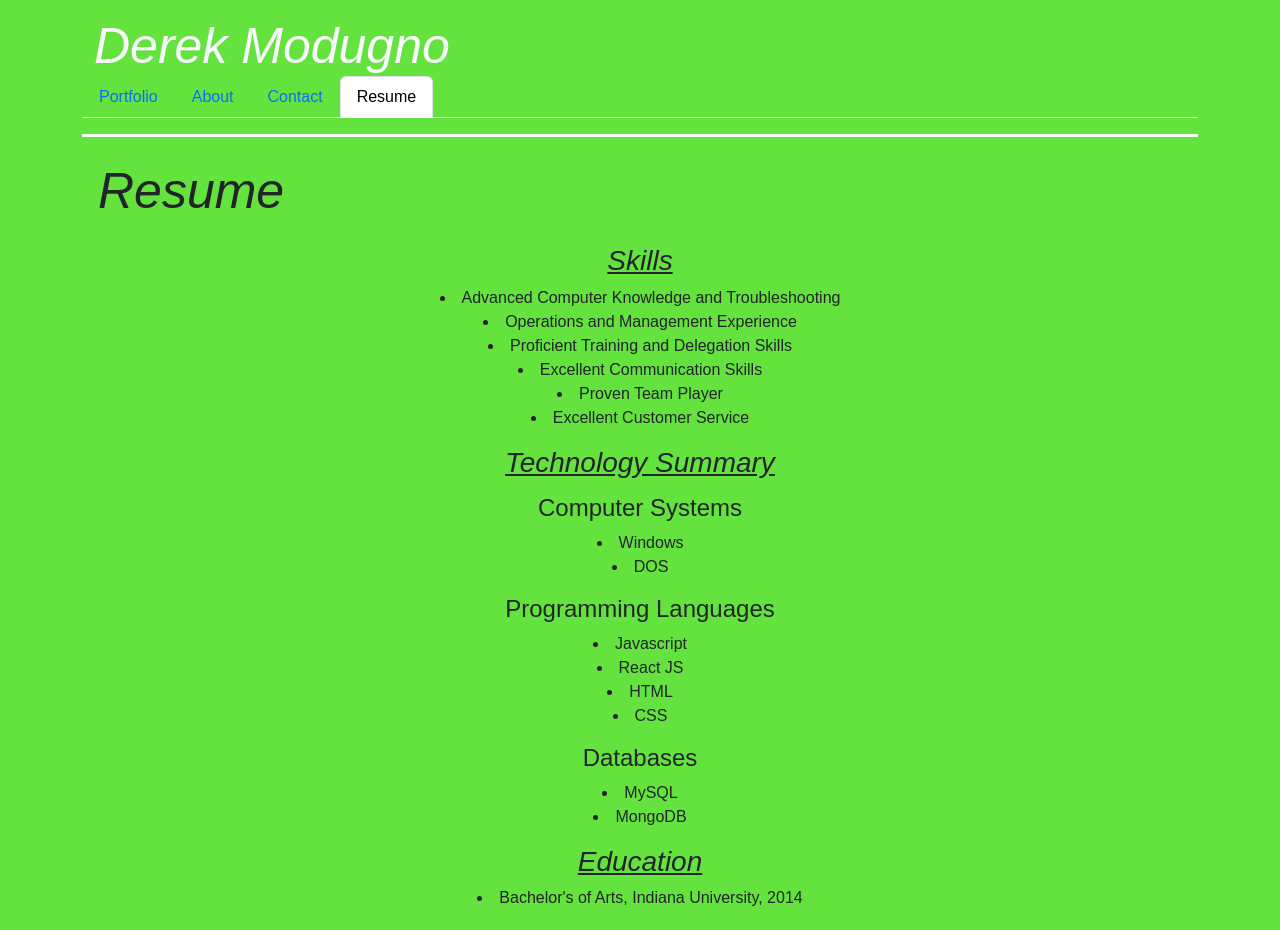
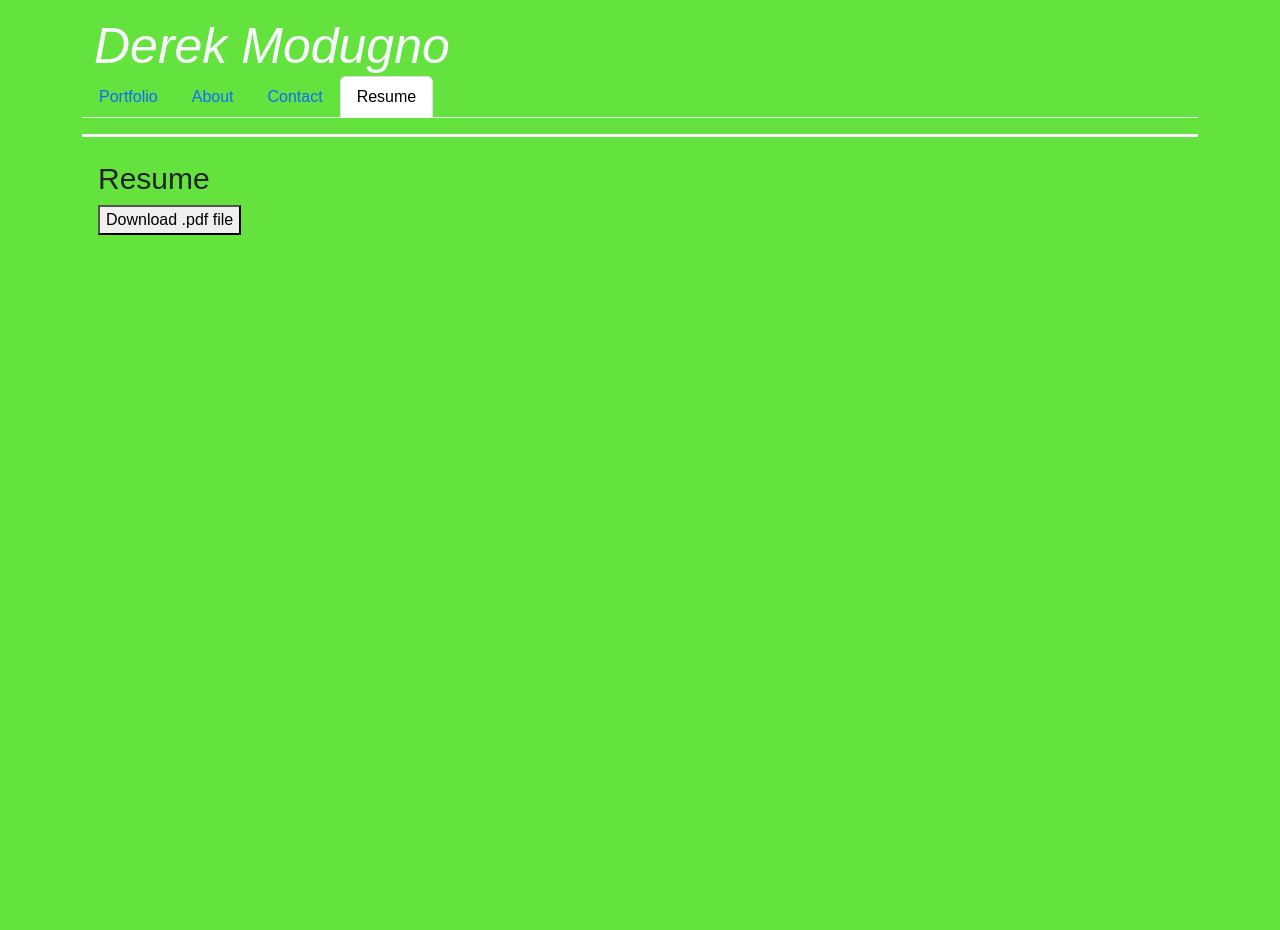
Before and after one commit to derekm129/reactPortfolio, a React (Vite) app in the folder reactPortfolio/: page /Resume in a window 1280 px wide. Shown: the top 930 px of the page. After the commit the page ends 800 px from the top, so only its background shows below. Built offline with nearby package versions, Linux system fonts and the light colour scheme.

Commit message:
made resume pdf downloadable

```diff
--- a/reactPortfolio/package.json
+++ b/reactPortfolio/package.json
@@ -17,6 +17,7 @@
     "match-sorter": "^6.3.1",
     "react": "^18.2.0",
     "react-dom": "^18.2.0",
+    "react-pdf": "^7.7.0",
     "react-router-dom": "^6.21.1",
     "sort-by": "^1.2.0"
   },
--- a/reactPortfolio/src/pages/Resume.jsx
+++ b/reactPortfolio/src/pages/Resume.jsx
@@ -1,44 +1,20 @@
-export default function Resume() {
-    return (
-      <div>
-        <h1>Resume</h1>
-        <h3>Skills</h3>
-          <ul>
-            <li>Advanced Computer Knowledge and Troubleshooting</li>
-            <li>Operations and Management Experience</li>
-            <li>Proficient Training and Delegation Skills</li>
-            <li>Excellent Communication Skills</li>
-            <li>Proven Team Player</li>
-            <li>Excellent Customer Service</li>
-          </ul>
-        <h3>Technology Summary</h3>
-          <h4>Computer Systems</h4>
-            <ul>
-              <li>Windows</li>
-              <li>DOS</li>
-            </ul>
-          <h4>Programming Languages</h4>
-            <ul>
-              <li>Javascript</li>
-              <li>React JS</li>
-              <li>HTML</li>
-              <li>CSS</li>
-            </ul>
-          <h4>Databases</h4>
-            <ul>
-              <li>MySQL</li>
-              <li>MongoDB</li>
-            </ul>
-        <h3>Education</h3>
-          <ul>
-            <li>Bachelor's of Arts, Indiana University, 2014</li>
-          </ul>
-        <h3>Certifications</h3>
-          <ul>
-            <li>UTA Coding Bootcamp Certification, 2024</li>
-          </ul>
-        <p>
-        </p>
-      </div>
-    );
-  }
+import ResumePDF from '../utils/DerekModugno_Resume2024.pdf';
+
+function App () {
+  return (
+    <div>
+      <h2>Resume</h2>
+
+      <a
+        href={ResumePDF}
+        download="DerekModugno_Resume2024"
+        target="_blank"
+        rel="noreferrer"
+      >
+        <button>Download .pdf file</button>
+      </a>
+    </div>
+  )
+}
+
+export default App;
```
Also changed, not shown: reactPortfolio/src/pages/Portfolio.jsx (deleted, +0 -22 lines), 2 other files (tests, documents, lock files or other folders).
